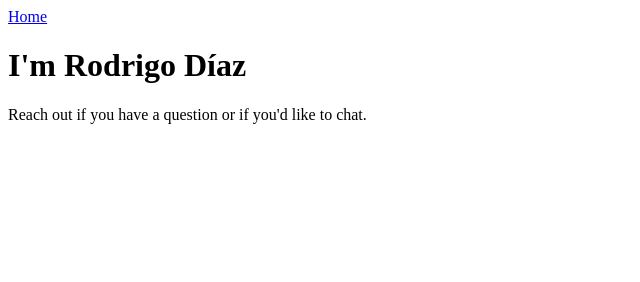
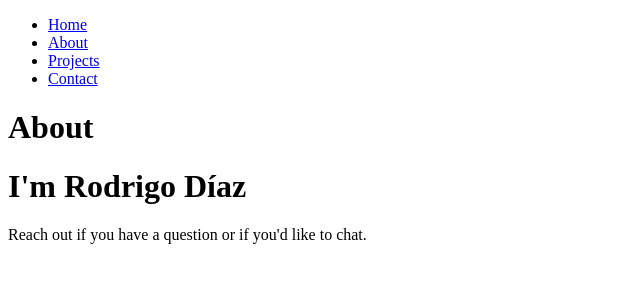
Before and after one commit to rodrigohdiaz/projects-portfolio, a Gatsby site: page /about in a window 1280 px wide. Shown: the whole page, without its empty margins (0-640 px from the left). Built offline with nearby package versions, Linux system fonts and the light colour scheme; Gatsby itself is replaced by a stand-in of ours.

Commit message:
adds menu layout component

```diff
--- /dev/null
+++ b/src/components/layout.js
@@ -0,0 +1,22 @@
+import * as React from 'react'
+import { Link } from 'gatsby'
+
+const Layout = ({ pageTitle, children }) => {
+    return (
+        <main>
+            <title>{pageTitle}</title>
+            <nav>
+                <ul>
+                    <li><Link to="/">Home</Link></li>
+                    <li><Link to="/about">About</Link></li>
+                    <li><Link to="/projects">Projects</Link></li>
+                    <li><Link to="/contact">Contact</Link></li>
+                </ul>
+            </nav>
+            <h1>{pageTitle}</h1>
+            {children}
+        </main>
+    )
+}
+
+export default Layout
--- a/src/pages/about.js
+++ b/src/pages/about.js
@@ -1,14 +1,12 @@
 import * as React from 'react'
-import { Link } from 'gatsby'
+import Layout from '../components/layout'
 
 const About = () => {
     return (
-        <main>
-        <Link to='/'>Home</Link>
-        <title>About</title>
-        <h1>I'm Rodrigo Díaz</h1>
-        <p>Reach out if you have a question or if you'd like to chat.</p>
-      </main>
+        <Layout pageTitle="About">
+                <h1>I'm Rodrigo Díaz</h1>
+                    <p>Reach out if you have a question or if you'd like to chat.</p>
+        </Layout>
     )
 }
 
```
Also changed, not shown: src/pages/contact.js (added, +13 -0 lines), src/pages/index.js (+5 -7 lines).
